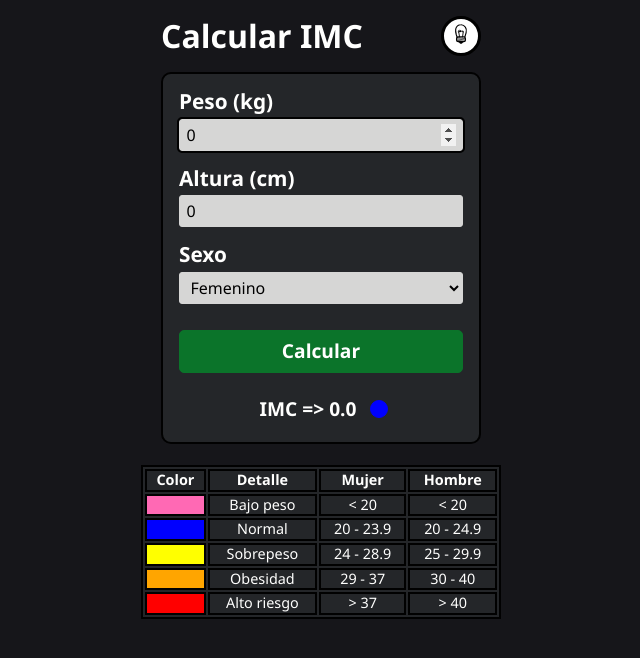
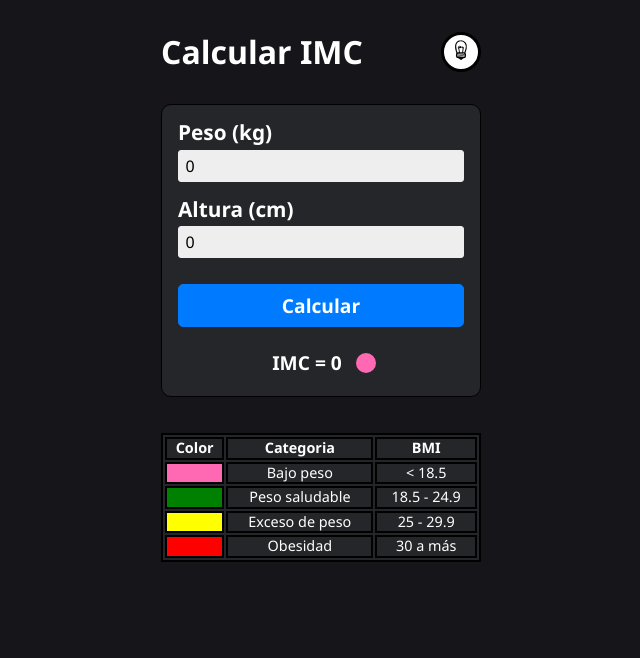
Before and after one commit to jdelacruzv/bmi-calculate, a React (Vite) app: page / in a window 1280 px wide. Shown: the top 658 px of the page, without its empty margins (319-959 px from the left). Built offline with nearby package versions, Linux system fonts and the light colour scheme.

Commit message:
Added RoundButton component

```diff
--- a/src/App.jsx
+++ b/src/App.jsx
@@ -1,11 +1,11 @@
 import Form from "./components/Form";
 import Header from "./components/Header";
 import Table from "./components/Table";
-import styles from "./App.module.css";
+import "./styles/app.css";
 
 const App = () => {
 	return (
-		<div className={styles.app}>
+		<div className="app">
 			<Header />
 			<Form />
 			<Table />
--- a/src/components/Form.jsx
+++ b/src/components/Form.jsx
@@ -1,85 +1,51 @@
-import { useState, useRef, useEffect } from "react";
+import { useState } from "react";
 import styles from "./Form.module.css";
+import RoundButton from "./RoundButton";
 
 const Form = () => {
-	const weightRef = useRef(null);
-	const heightRef = useRef(null);
+	const [weightInput, setWeightInput] = useState(0);
+	const [heigthInput, setHeigthInput] = useState(0);
 	const [bmi, setBmi] = useState(0);
-	const sexSelectRef = useRef(null);
 
-	const getResultBmi = (e) => {
-		e.preventDefault();
-		const wRef = weightRef.current.valueAsNumber;
-		// convierto a cm porque viene en mt
-		const hRef = heightRef.current.valueAsNumber / 100;
-		const result = wRef / (hRef * hRef);
-		setBmi(result);
+	const getResultBmi = (ev) => {
+		ev.preventDefault();
+		if (!weightInput && !heigthInput) return null
+		// convierto a mt porque viene en cm
+		const hInput = heigthInput / 100;
+		const total = (weightInput / (hInput * hInput)).toFixed(1);
+		setBmi(total);
 	};
 
-	// TODO: hacer una funcion que reciba dos parametros (bmi, sexo) para determinar
-	// el resultado qye sera mostrado.
-	const showSelected = () => {
-		let sexRef = sexSelectRef.current.value;
-		if (sexRef === "female") {
-			console.log(sexRef);
-		} else {
-			console.log(sexRef);
-		}
-	};
-
-	useEffect(() => {
-		if (weightRef.current) weightRef.current.focus();
-	}, []);
-
 	return (
-		<form className={styles.app__form} onSubmit={(e) => getResultBmi(e)}>
+		<form className={styles.app__form} onSubmit={(ev) => getResultBmi(ev)}>
 			<label className={styles.label__title} htmlFor="weight">
 				Peso (kg)
 			</label>
 			<input
 				className={styles.input__box}
 				type="number"
-				id="weight"
 				name="weight"
-				defaultValue="0"
-				min="1"
-				ref={weightRef}
+				value={weightInput}
+				min="0"
+				onChange={(ev) => setWeightInput(ev.target.value)}
 			/>
-
-			<label className={styles.label__title} htmlFor="height">
+			<label className={styles.label__title} htmlFor="heigth">
 				Altura (cm)
 			</label>
 			<input
 				className={styles.input__box}
 				type="number"
-				id="height"
-				name="height"
-				defaultValue="0"
-				min="1"
-				ref={heightRef}
+				name="heigth"
+				value={heigthInput}
+				min="0"
+				onChange={(ev) => setHeigthInput(ev.target.value)}
 			/>
-
-			<div className={styles.sex}>
-				<label className={styles.label__title}>Sexo</label>
-				<select
-					className={styles.sex__select}
-					id="gender"
-					name="gender"
-					ref={sexSelectRef}
-					onChange={showSelected}
-				>
-					<option value="female">Femenino</option>
-					<option value="male">Masculino</option>
-				</select>
-			</div>
-
 			<button className={styles.btn__calculate} type="submit">
 				Calcular
 			</button>
-
 			<div className={styles.result}>
-				<p className={styles.result__text}>{`IMC => ${bmi.toFixed(1)}`}</p>
-				<button className={styles.result__circle}></button>
+				<p className={styles.result__text}>{`IMC = ${bmi}`}</p>
+				<RoundButton value={bmi} />
 			</div>
 		</form>
 	);
--- a/src/components/Form.module.css
+++ b/src/components/Form.module.css
@@ -1,19 +1,13 @@
 .app__form {
+  width: 100%;
+  max-width: 320px;
   display: flex;
   flex-direction: column;
   justify-content: center;
   background-color: var(--color-form-bg);
   border-radius: 10px;
-  border: 2px solid var(--color-border);
+  border: 1px solid var(--color-border);
   padding: 1em;
-  width: 80%;
-  max-width: 320px;
-}
-
-.sex {
-  display: flex;
-  flex-direction: column;
-  align-items: flex-start;
 }
 
 .label__title {
@@ -21,7 +15,6 @@
   font-weight: bold;
 }
 
-.sex__select,
 .input__box {
   height: 2em;
   width: 100%;
@@ -33,10 +26,9 @@
   margin: 0.3em 0 1em;
 }
 
-.sex__select:focus,
 .input__box:focus,
 .btn-calculate:focus {
-  outline: 2px solid var(--color-border);
+  outline: 1px solid var(--color-border);
 }
 
 .btn__calculate {
@@ -56,6 +48,10 @@
   border: 1px solid var(--color-btn-bg-hover);
 }
 
+.btn__calculate:focus {
+  outline: none;
+}
+
 .result {
   display: flex;
   align-items: center;
@@ -68,14 +64,4 @@
   font-weight: bold;
   padding: 0.3em;
   margin: 0;
-  background-color: transparent;
 }
-
-.result__circle {
-  width: 18px;
-  height: 18px;
-  border-radius: 50%;
-  background-color: blue;
-  border: 1px solid blue;
-  margin-left: 0.5em;
-}
--- a/src/components/Header.module.css
+++ b/src/components/Header.module.css
@@ -1,10 +1,10 @@
 .app__header {
+  width: 100%;
+  max-width: 320px;
   display: flex;
   align-items: center;
   justify-content: space-between;
-  width: 90%;
-  max-width: 320px;
-  margin: 1em 0 1em;
+  margin: 2em 0;
 }
 
 .header__title {
--- /dev/null
+++ b/src/components/RoundButton.jsx
@@ -0,0 +1,37 @@
+import styles from "./RoundButton.module.css";
+
+const RoundButton = ({ value }) => {
+	if (value < 18.5) {
+		return (
+			<button
+				className={`${styles.color} ${styles.color__hotpink}`}
+			></button>
+		)
+	};
+
+	if (value >= 18.5 && value <= 24.9) {
+		return (
+			<button
+				className={`${styles.color} ${styles.color__green}`}
+			></button>
+		)
+	};
+
+	if (value >= 25.0 && value <= 29.9) {
+		return (
+			<button
+				className={`${styles.color} ${styles.color__yellow}`}
+			></button>
+		)
+	};
+
+	if (value >= 30.0) {
+		return (
+			<button
+				className={`${styles.color} ${styles.color__red}`}
+			></button>
+		)
+	};
+};
+
+export default RoundButton;
--- /dev/null
+++ b/src/components/RoundButton.module.css
@@ -0,0 +1,24 @@
+.color {
+  width: 20px;
+  height: 20px;
+  border-radius: 50%;
+  margin-left: 0.5em;
+  background-color: transparent;
+  border: 1px solid transparent;
+}
+
+.color__hotpink {
+  background-color: hotpink;
+}
+
+.color__green {
+  background-color: green;
+}
+
+.color__yellow {
+  background-color: yellow;
+}
+
+.color__red {
+  background-color: red;
+}
--- a/src/components/Table.jsx
+++ b/src/components/Table.jsx
@@ -1,11 +1,32 @@
 import styles from "./Table.module.css";
 
-const bmi = [
-	{ id: 0, color: "hotpink", detail: "Bajo peso", female: "< 20", male: "< 20" },
-	{ id: 1, color: "blue", detail: "Normal", female: "20 - 23.9", male: "20 - 24.9" },
-	{ id: 2, color: "yellow", detail: "Sobrepeso", female: "24 - 28.9", male: "25 - 29.9" },
-	{ id: 3, color: "orange", detail: "Obesidad", female: "29 - 37", male: "30 - 40" },
-	{ id: 4, color: "red", detail: "Alto riesgo", female: "> 37", male: "> 40" }
+// https://www.cdc.gov/healthyweight/spanish/assessing/bmi/adult_bmi/metric_bmi_calculator/bmi_calculator.html
+
+const BMI = [
+	{
+		id: 0,
+		color: "hotpink",
+		category: "Bajo peso",
+		bmi: "< 18.5",
+	},
+	{
+		id: 1,
+		color: "green",
+		category: "Peso saludable",
+		bmi: "18.5 - 24.9",
+	},
+	{
+		id: 2,
+		color: "yellow",
+		category: "Exceso de peso",
+		bmi: "25 - 29.9",
+	},
+	{
+		id: 3,
+		color: "red",
+		category: "Obesidad",
+		bmi: "30 a más",
+	},
 ];
 
 const Table = () => {
@@ -14,18 +35,16 @@ const Table = () => {
 			<thead>
 				<tr>
 					<th>Color</th>
-					<th>Detalle</th>
-					<th>Mujer</th>
-					<th>Hombre</th>
+					<th>Categoria</th>
+					<th>BMI</th>
 				</tr>
 			</thead>
 			<tbody>
-				{bmi.map(({ id, color, detail, female, male }) => (
+				{BMI.map(({ id, color, category, bmi }) => (
 					<tr key={id}>
 						<td style={{ backgroundColor: `${color}` }}></td>
-						<td>{detail}</td>
-						<td>{female}</td>
-						<td>{male}</td>
+						<td>{category}</td>
+						<td>{bmi}</td>
 					</tr>
 				))}
 			</tbody>
--- a/src/components/Table.module.css
+++ b/src/components/Table.module.css
@@ -1,15 +1,13 @@
 .app__table {
-  margin-top: 1.5em;
-  width: 90%;
-  max-width: 360px;
+  width: 100%;
+  max-width: 320px;
+  margin-top: 2.5em;
   text-align: center;
-  border: 1px solid white;
   background-color: var(--color-form-bg);
   border: 2px solid var(--color-border);
   font-size: 0.9rem;
 }
 
 th, td {
-  border: 1px solid white;
   border: 2px solid var(--color-border);
 }
--- a/src/styles/index.css
+++ b/src/styles/index.css
@@ -4,10 +4,10 @@
   --color-bg: #16161A;
   --color-form-bg: #242629;
   --color-border: #010101;
-  --color-input-bg: #D6D6D5;
-  --color-font: #FFFFFE;
-  --color-btn-bg: #0B742A;
-  --color-btn-bg-hover: #2CA44F;
+  --color-input-bg: #eeeeee;
+  --color-font: #ffffff;
+  --color-btn-bg: #007bff;
+  --color-btn-bg-hover: #0069D9;
 }
 
 * {
@@ -26,4 +26,5 @@ body {
 body[data-theme="light"] {
   --color-bg: #FFFFFF;
   --color-font: #16161A;
+  --color-form-bg: #9ba4b1;
 }
```
Also changed, not shown: src/styles/app.css (renamed from src/App.module.css).
